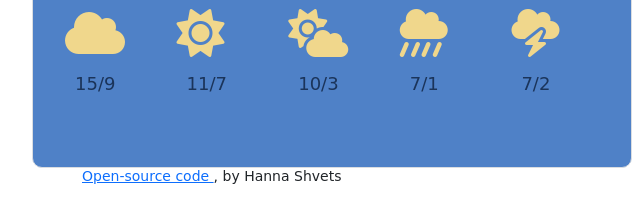
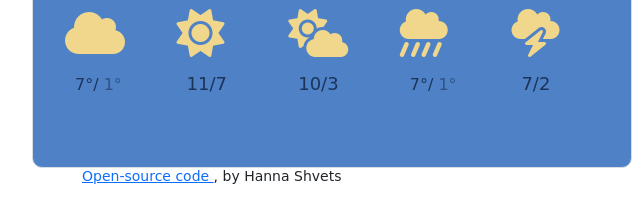
Before and after one commit to UAHanna/weatherApp, a plain HTML site: page index.html in a window 1280 px wide. Shown: the part 385-608 px from the top of the page, 308-948 px from the left. Drawn offline with nearby package versions, Linux system fonts and the light colour scheme; no server answers; a web font is replaced by a local one.

Commit message:
add temperature max/min

```diff
--- a/index.html
+++ b/index.html
@@ -62,7 +62,8 @@
                         </div>
                         <i class="fa-solid fa-cloud"></i>
                         <div class="temperature">
-                            15/9
+                            <span class="temperature-max">7°/ </span>
+                            <span class="temperature-min">1° </span>
                         </div>
                     </div>
                     <div class="col">
@@ -89,7 +90,8 @@
                         </div>
                         <i class="fa-solid fa-cloud-showers-heavy"></i>
                         <div class="temperature">
-                            7/1
+                            <span class="temperature-max">7°/ </span>
+                            <span class="temperature-min">1° </span>
                         </div>
                     </div>
                     <div class="col">
--- a/style.css
+++ b/style.css
@@ -56,6 +56,16 @@ h6 {
   color: #1b345a;
   margin: 0px 10px;
 }
+.temperature-max {
+  font-size: 16px;
+}
+
+.temperature-min {
+  font-size: 16px;
+
+  opacity: 0.6;
+}
+
 .day {
   font-size: 14px;
   color: #64c4ed;
```
